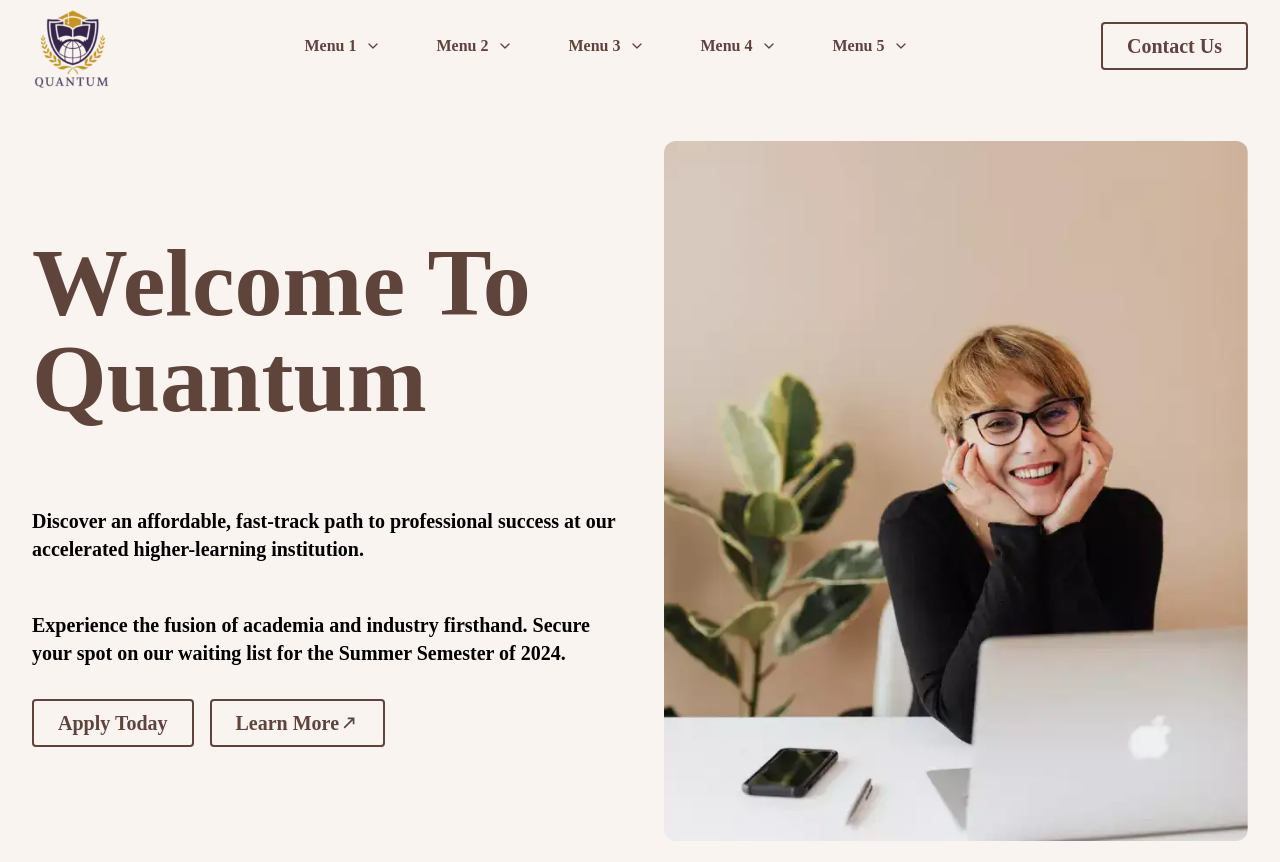
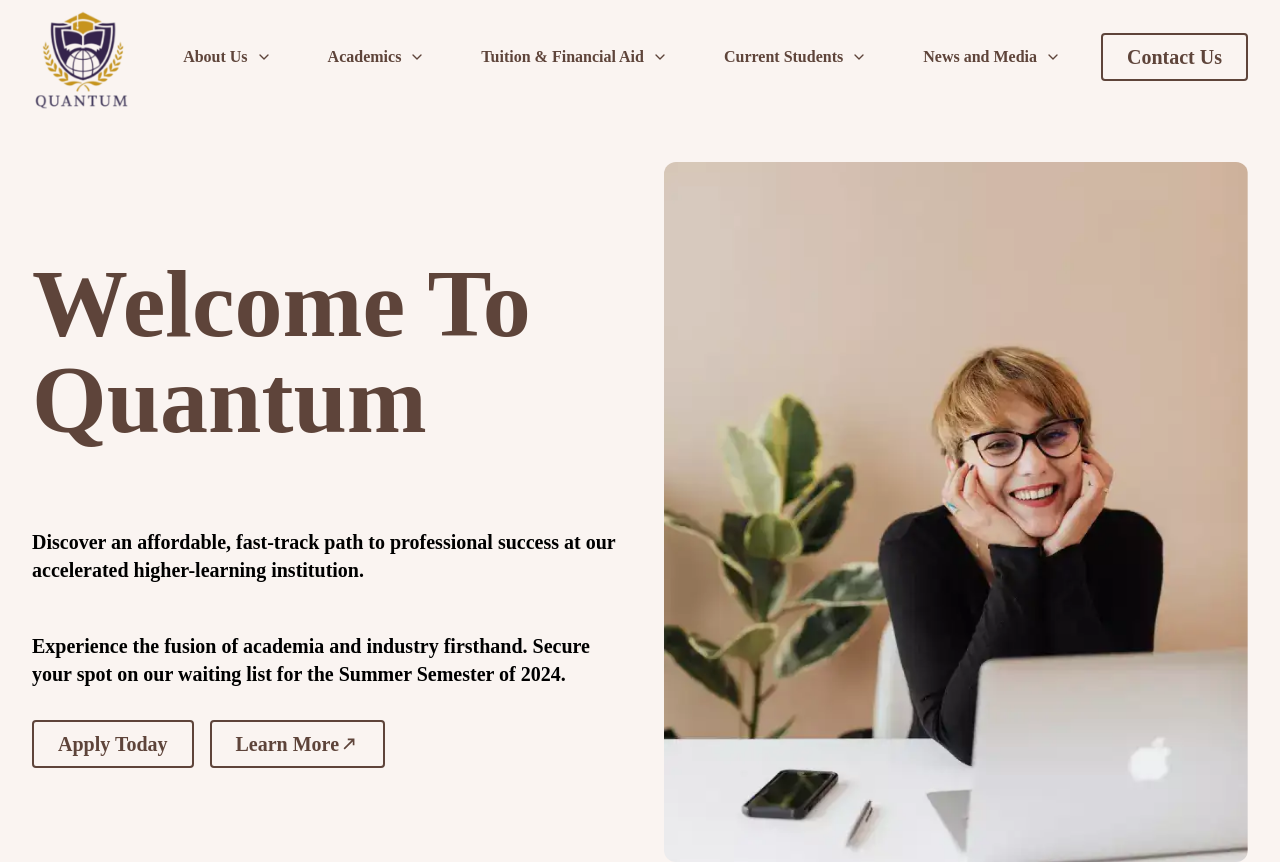
Before and after one commit to shejanNizam/quantum-education, a Next.js app: page / in a window 1280 px wide. Shown: the top 862 px of the page. Built offline with nearby package versions, Linux system fonts and the light colour scheme.

Commit message:
update navbar

```diff
--- a/src/components/Navbar.js
+++ b/src/components/Navbar.js
@@ -4,7 +4,7 @@ import LOGO from "../assets/logo.png";
 
 import Image from "next/image";
 import Link from "next/link";
-import { useState, useEffect } from "react";
+import { useEffect, useState } from "react";
 
 export default function Navbar() {
   const [isMenuOpen, setIsMenuOpen] = useState(false);
@@ -17,11 +17,11 @@ export default function Navbar() {
   const handleMouseLeave = () => setActiveMenu(null);
 
   const menuItems = [
-    { href: "/menu-1", label: "Menu 1" },
-    { href: "/menu-2", label: "Menu 2" },
-    { href: "/menu-3", label: "Menu 3" },
-    { href: "/menu-4", label: "Menu 4" },
-    { href: "/menu-5", label: "Menu 5" },
+    { href: "/about-us", label: "About Us" },
+    { href: "/academics", label: "Academics" },
+    { href: "/tution-financial", label: "Tuition & Financial Aid" },
+    { href: "/current-students", label: "Current Students" },
+    { href: "/news-media", label: "News and Media" },
   ];
 
   useEffect(() => {
@@ -49,11 +49,12 @@ export default function Navbar() {
       <div className="container mx-auto flex justify-between items-center">
         <div className="text-2xl font-semibold">
           <Link href="/">
-            <Image src={LOGO} alt="logo" width={80} height={80} />
+            <Image src={LOGO} alt="logo" width={100} height={100} />
           </Link>
         </div>
 
-        <div className="hidden md:flex space-x-6">
+        {/* Desktop Menu */}
+        <div className="hidden md:flex space-x-6 items-center">
           {menuItems.map((menu, index) => (
             <div
               key={menu.label}
@@ -116,12 +117,11 @@ export default function Navbar() {
               </div>
             </div>
           ))}
-        </div>
-
-        <div className="hidden md:flex space-x-4">
+          {/* Contact Us Button for Desktop */}
           <button className="customButton">Contact Us</button>
         </div>
 
+        {/* Mobile Menu Toggle */}
         <button
           onClick={toggleMenu}
           className="md:hidden text-primary"
@@ -157,17 +157,17 @@ export default function Navbar() {
         </button>
       </div>
 
+      {/* Mobile Menu */}
       <div className={`md:hidden ${isMenuOpen ? "block" : "hidden"}`}>
         <div className="flex flex-col items-center space-y-4 py-4">
           {menuItems.map((menu, index) => (
-            <div key={menu.label} className="relative">
+            <div key={menu.label} className="relative w-full">
               <button
-                className="text-lg text-primary dark:text-white py-2 px-4"
+                className="text-lg text-primary dark:text-white py-2 px-4 w-full text-left flex justify-between items-center"
                 onClick={() =>
                   setActiveMenu(activeMenu === index ? null : index)
                 }
               >
-                <div className="flex justify-center items-center">
                 {menu.label}
                 <svg
                   xmlns="http://www.w3.org/2000/svg"
@@ -183,17 +183,16 @@ export default function Navbar() {
                 >
                   <path d="M6 9l6 6 6-6"></path>
                 </svg>
-                </div>
               </button>
 
               <div
                 className={`${
                   activeMenu === index ? "block" : "hidden"
-                } absolute left-0 mt-2 w-48 bg-white dark:bg-gray-700 text-primary dark:text-white rounded-lg shadow-lg transition-all duration-200 ease-in-out`}
+                } mt-2 pl-4 w-full space-y-2`}
               >
                 <Link
                   href={`/${menu.label.toLowerCase().replace(" ", "-")}`}
-                  className="block px-4 py-2 hover:bg-gray-100 dark:hover:bg-gray-600 focus:outline-none"
+                  className="block px-4 py-2 bg-gray-100 dark:bg-gray-700 rounded-md hover:bg-gray-200 dark:hover:bg-gray-600 focus:outline-none"
                 >
                   Link 1
                 </Link>
@@ -201,19 +200,20 @@ export default function Navbar() {
                   href={`/${menu.label
                     .toLowerCase()
                     .replace(" ", "-")}-details`}
-                  className="block px-4 py-2 hover:bg-gray-100 dark:hover:bg-gray-600 focus:outline-none"
+                  className="block px-4 py-2 bg-gray-100 dark:bg-gray-700 rounded-md hover:bg-gray-200 dark:hover:bg-gray-600 focus:outline-none"
                 >
                   Link 2
                 </Link>
                 <Link
                   href={`/${menu.label.toLowerCase().replace(" ", "-")}-info`}
-                  className="block px-4 py-2 hover:bg-gray-100 dark:hover:bg-gray-600 focus:outline-none"
+                  className="block px-4 py-2 bg-gray-100 dark:bg-gray-700 rounded-md hover:bg-gray-200 dark:hover:bg-gray-600 focus:outline-none"
                 >
                   Link 3
                 </Link>
               </div>
             </div>
           ))}
+          {/* Contact Us Button for Mobile */}
           <button className="customButton">Contact Us</button>
         </div>
       </div>
```
Lines whose indentation alone changed are shown as unchanged.
